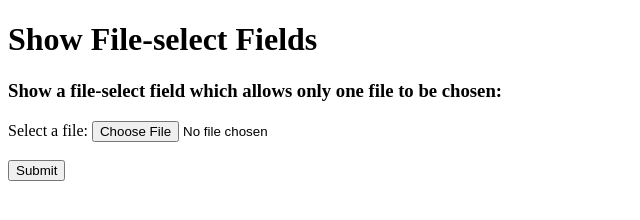
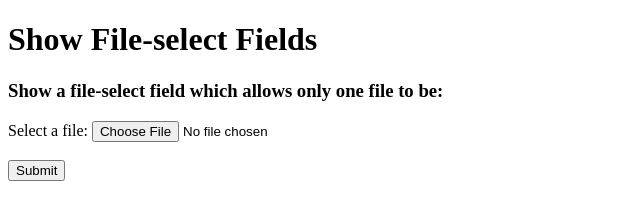
Before and after one commit to Ankita-1211/ankita-demo-website, a plain HTML site: page index.html in a window 1280 px wide. Shown: the full height of the page, 0-640 px from the left. Drawn offline with Linux system fonts and the light colour scheme.

Commit message:
Update index.html

```diff
--- a/index.html
+++ b/index.html
@@ -4,7 +4,7 @@
 		<h1>Show File-select Fields</h1>
 		<h3>
 			Show a file-select field which allows
-			only one file to be chosen:
+			only one file to be:
 		</h3>
 		<form
 			action="/action_page.php"
```
